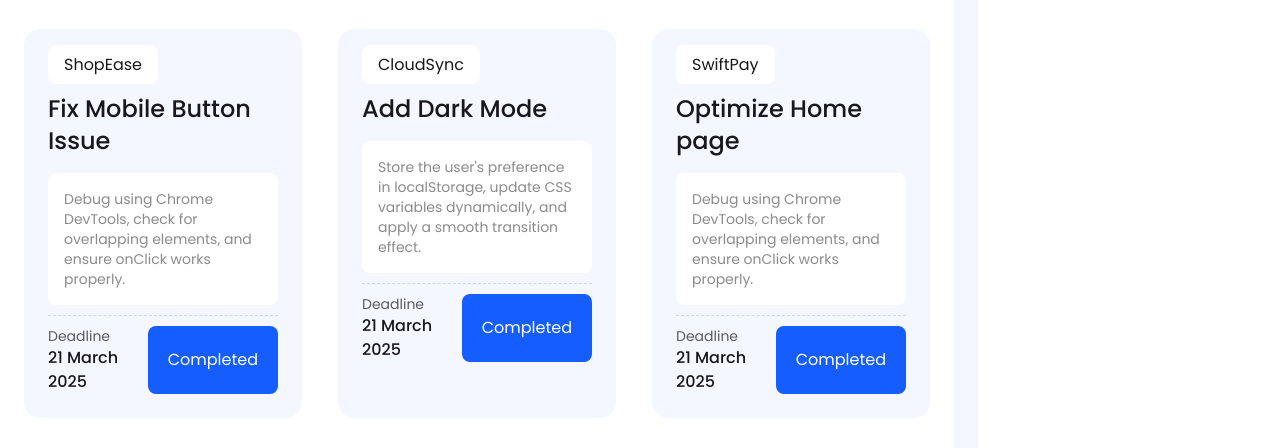
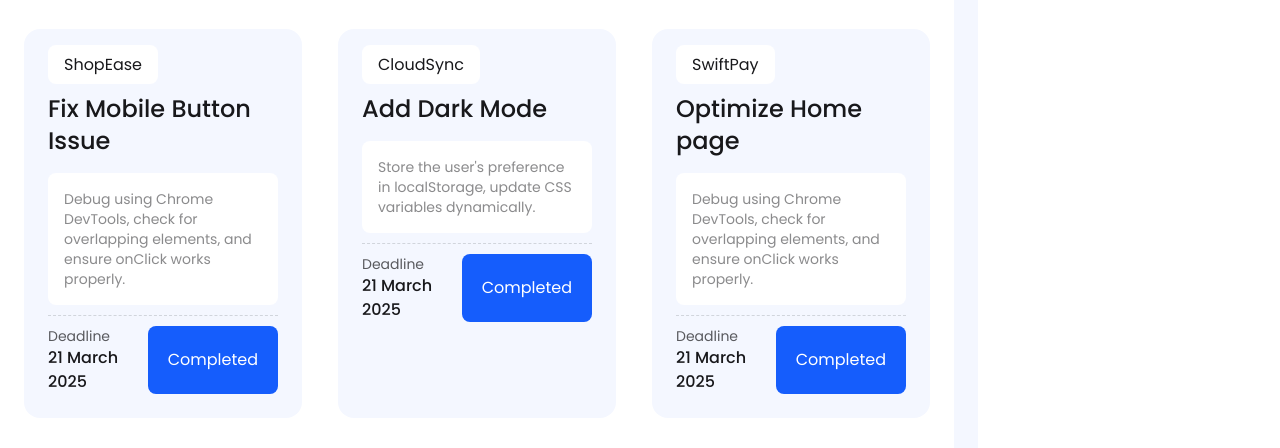
Before and after one commit to MainulNuvlu/assignment-5, a plain HTML site: page index.html in a window 1280 px wide. Shown: the part 352-800 px from the top of the page. Drawn offline with nearby package versions, Linux system fonts and the light colour scheme.

Commit message:
polishing

```diff
--- a/index.html
+++ b/index.html
@@ -136,9 +136,7 @@
                            <p class="bg-white px-4 py-2 inline rounded-lg">CloudSync</p>
                            <h2 id="dark-title" class="py-4 text-2xl font-medium">Add Dark Mode</h2>
                            <p class="bg-white p-4 mb-2.5 rounded-lg overflow-hidden text-sm"><span class="opacity-50">
-                                 Store the user's preference in localStorage, update CSS variables dynamically, and
-                                 apply a
-                                 smooth transition effect.
+                                 Store the user's preference in localStorage, update CSS variables dynamically.
                               </span>
                            </p>
                         </div>
```
